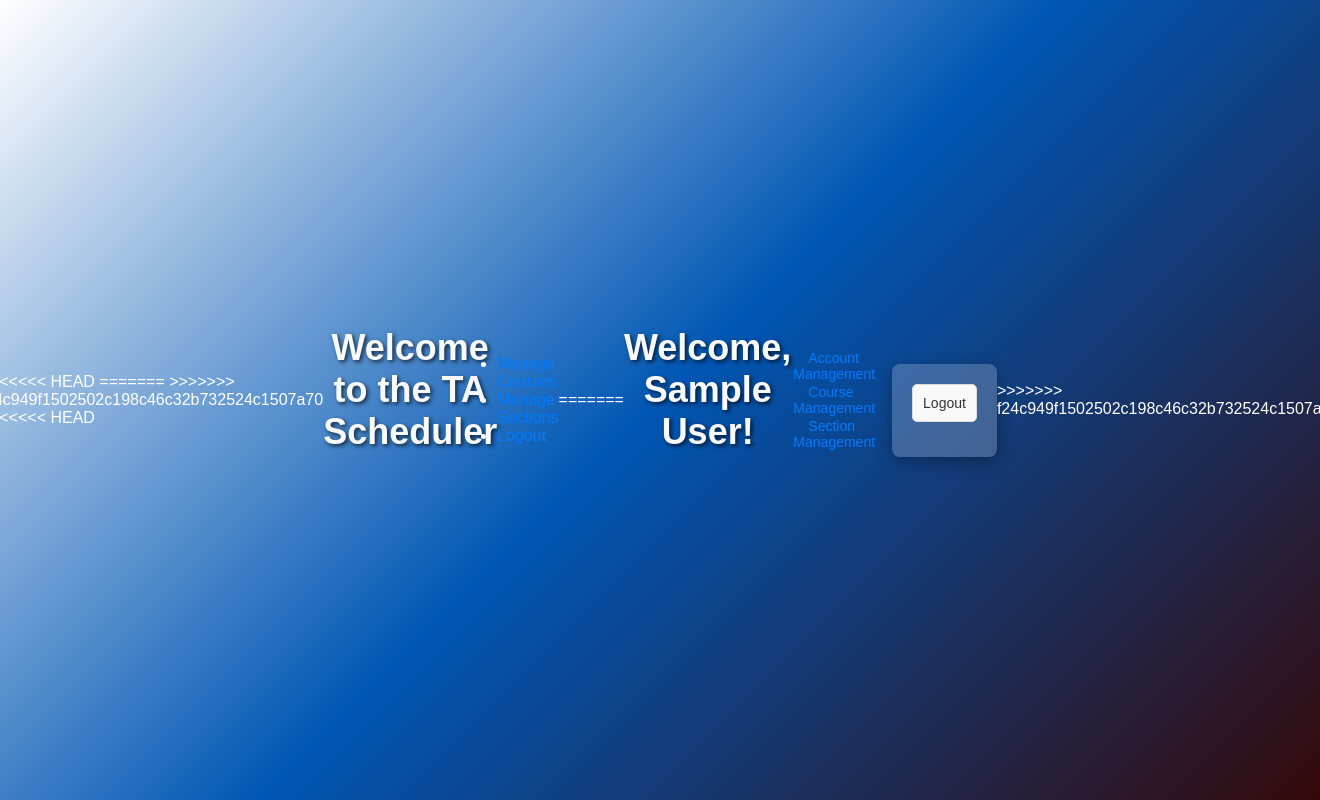
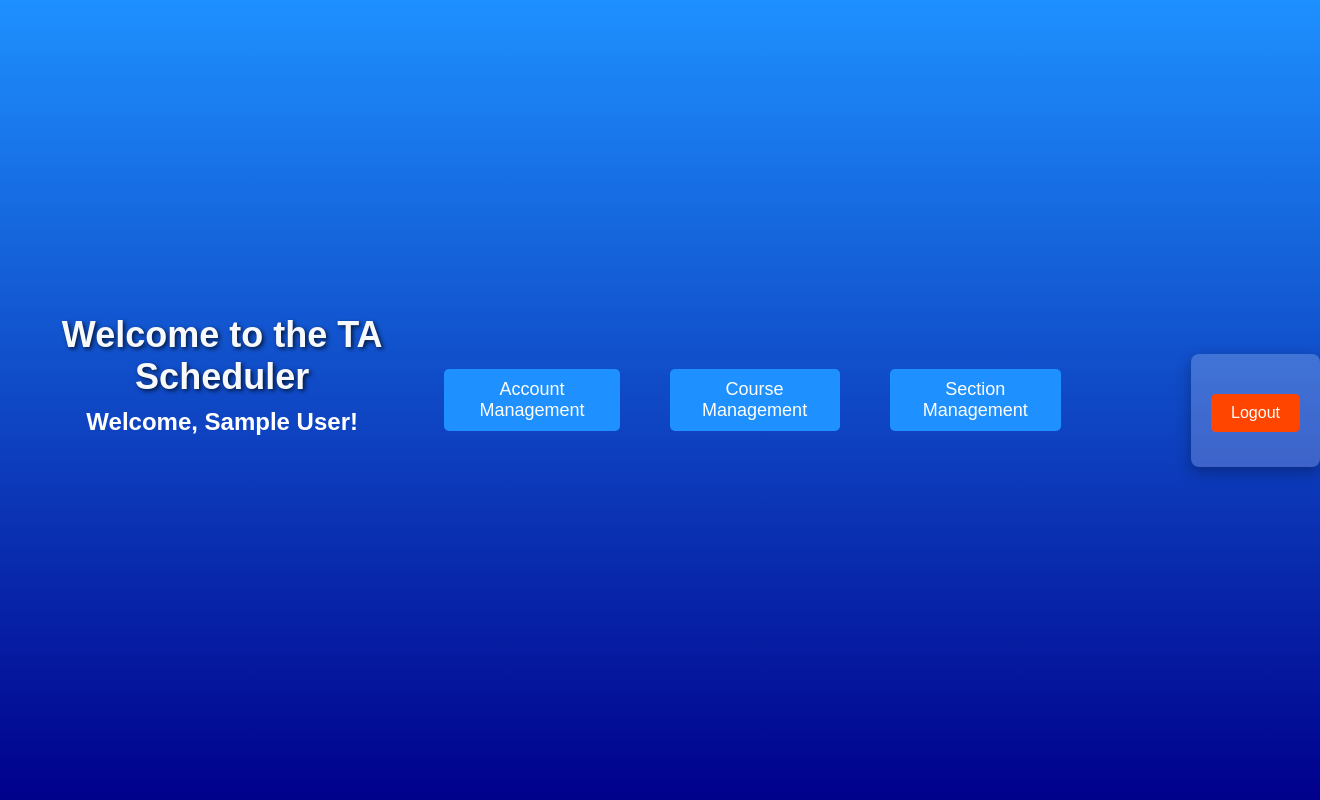
Before and after one commit to 33AndrewM33/TASchedulerApp, a Django app: page /home/ in a window 1320 px wide; the page is wider, and only the part inside the window is pictured. Run offline with Django 5.2, Linux system fonts and the light colour scheme; the visitor is signed in with stand-in values (Sample User, id 1).

Commit message:
Course website functionality

```diff
--- a/DjangoProject/urls.py
+++ b/DjangoProject/urls.py
@@ -1,9 +1,12 @@
 from django.contrib import admin
 from django.shortcuts import render
 from django.urls import path
-from TAScheduler import views  # Import your custom views
-from TAScheduler.views import AccountCreation, AssignTAToLabView, AssignTAToLectureView, DeleteCourseView, EditCourse, LoginManagement, LogoutManagement, CourseCreation
-
+from TAScheduler import views
+from TAScheduler.views import (
+    AccountCreation, AssignTAToLabView, AssignTAToLectureView, CourseCreation,
+    CourseManagement, DeleteCourseView, EditCourse, LoginManagement,
+    LogoutManagement, SectionCreation, SectionManagement
+)
 
 urlpatterns = [
     path('admin/', admin.site.urls),
@@ -11,28 +14,28 @@ urlpatterns = [
     path('logout/', LogoutManagement.as_view(), name='logout'),  # Logout page
 
     # Home and Dashboard
-    path('home/', lambda request: render(request, 'home.html'), name='home'),  # Proper view for home
-    path('home/managecourse/', CourseCreation.as_view(), name='manage_course'),
-    path('home/managecourse/create/', CourseCreation.as_view(), name='course-create'),
-    path('home/managesection/', lambda request: render(request, 'section_list.html'), name='manage_section'),
-    path('home/managesection/create/', lambda request: render(request, 'create_section.html'), name='create_section'),
+    path('home/', lambda request: render(request, 'home.html'), name='home'),  # Home page
+    path('home/managecourse/', CourseManagement.as_view(), name='manage_course'),  # Course management
+    path('home/managesection/', SectionManagement.as_view(), name='manage_section'),  # Section management
+    path('home/managesection/create/', SectionCreation.as_view(), name='create_section'),  # Create section
 
     # Course Editing and Creation
-    path("courses/<str:course_id>/edit/", EditCourse.as_view(), name="edit-course"),
-    path('courses/create/', CourseCreation.as_view(), name='course-create'),  # Alias for course creation
-    path('courses/', CourseCreation.as_view(), name='course-list'),  # List of courses
+    path("courses/<str:course_id>/edit/", EditCourse.as_view(), name="edit-course"),  # Edit course
+    path('courses/create/', CourseCreation.as_view(), name='course-create'),  # Create course
+    path('courses/', CourseCreation.as_view(), name='course-list'),  # List courses
+    path('courses/<int:pk>/delete/', DeleteCourseView.as_view(), name='course-delete'),  # Delete course
 
-    # My branch
-    path("create-account/", AccountCreation.as_view(), name="create-account"),
+    # TA and Lecture Management
     path("labs/<int:lab_id>/assign-ta/", AssignTAToLabView.as_view(), name="assign-ta-to-lab"),
     path("lectures/<int:lecture_id>/assign-ta/", AssignTAToLectureView.as_view(), name="assign-ta-to-lecture"),
     path("labs/", lambda request: render(request, "lab_list.html"), name="lab-list"),
     path("lectures/", lambda request: render(request, "lecture_list.html"), name="lecture-list"),
-    path('courses/<int:pk>/delete/', DeleteCourseView.as_view(), name='course-delete'),
 
-    # From main merge
-    path('forgot_password/', views.forgot_password, name='forgot_password'),  # Forgot password
-    path('home/accountmanagement/', views.account_management, name='account_management'),  # Account management
-    path("home/accountmanagement/edit/<int:user_id>/", views.edit_user, name="edit_user"),  # New edit user route
+    # Account Management
+    path("create-account/", AccountCreation.as_view(), name="create-account"),
+    path('home/accountmanagement/', views.account_management, name='account_management'),
+    path("home/accountmanagement/edit/<int:user_id>/", views.edit_user, name="edit_user"),  # Edit user
 
+    # Forgot Password
+    path('forgot_password/', views.forgot_password, name='forgot_password'),
 ]
--- a/TAScheduler/CourseTests/tests_courses.py
+++ b/TAScheduler/CourseTests/tests_courses.py
@@ -5,6 +5,7 @@ from django.urls import reverse
 from TAScheduler.models import TA, Administrator, Course, Instructor, InstructorToCourse, Section, User
 from django.core.exceptions import PermissionDenied
 from django.db.models.deletion import ProtectedError
+
 
 
 class AssignInstructorToCourseTest(TestCase):
--- a/static/css/style.css
+++ b/static/css/style.css
@@ -244,3 +244,21 @@ a:hover {
     background-color: #218838;
     transform: scale(1.05);
 }
+
+.create-button {
+    display: inline-block; /* Ensure it behaves like a button */
+    text-align: center;
+    background-color: #000; /* Black background */
+    color: #fff; /* White text */
+    font-weight: bold;
+    padding: 10px 15px;
+    margin-top: 20px;
+    border-radius: 5px;
+    text-decoration: none; /* Remove underline */
+    transition: all 0.3s ease;
+}
+
+.create-button:hover {
+    background-color: #333; /* Darker black for hover */
+    transform: scale(1.1);
+}
--- a/templates/home.html
+++ b/templates/home.html
@@ -1,54 +1,90 @@
-<<<<<<< HEAD
-=======
 {% load static %}
->>>>>>> f24c949f1502502c198c46c32b732524c1507a70
 <!DOCTYPE html>
 <html lang="en">
 <head>
     <meta charset="UTF-8">
-<<<<<<< HEAD
     <meta name="viewport" content="width=device-width, initial-scale=1.0">
     <title>Home</title>
+    <link rel="stylesheet" href="{% static 'css/style.css' %}">
+    <style>
+        body {
+            font-family: Arial, sans-serif;
+            background: linear-gradient(to bottom, #1e90ff, #00008b);
+            color: white;
+            text-align: center;
+            margin: 0;
+            padding: 0;
+        }
+        header {
+            margin-bottom: 50px;
+        }
+        h1, h2 {
+            margin: 10px 0;
+        }
+        nav {
+            display: flex;
+            justify-content: center;
+            align-items: center;
+            gap: 50px;
+            margin: 30px 0;
+        }
+        nav a {
+            text-decoration: none;
+            font-size: 18px;
+            padding: 10px 20px;
+            color: white;
+            background-color: #1e90ff;
+            border-radius: 5px;
+            transition: background-color 0.3s ease;
+        }
+        nav a:hover {
+            background-color: #4169e1;
+        }
+        .logout-container {
+            margin-left: 80px; /* Adds space between the main buttons and the logout button */
+        }
+        .logout-button {
+            margin-top: 20px;
+            padding: 10px 20px;
+            font-size: 16px;
+            color: white;
+            background-color: #ff4500;
+            border: none;
+            border-radius: 5px;
+            cursor: pointer;
+        }
+        .logout-button:hover {
+            background-color: #ff6347;
+        }
+        .messages {
+            margin: 20px auto;
+            padding: 10px;
+            background-color: #32cd32;
+            border-radius: 5px;
+            color: black;
+            width: fit-content;
+            text-align: center;
+        }
+    </style>
 </head>
 <body>
     <header>
         <h1>Welcome to the TA Scheduler</h1>
+        <h2>Welcome, {{ user.first_name }} {{ user.last_name }}!</h2>
     </header>
 
     <nav>
-        <ul>
-            <li><a href="{% url 'manage_course' %}">Manage Courses</a></li>
-            <li><a href="{% url 'manage_section' %}">Manage Sections</a></li>
-            <li><a href="{% url 'logout' %}">Logout</a></li>
-        </ul>
+        <a href="{% url 'account_management' %}">Account Management</a>
+        <a href="{% url 'manage_course' %}">Course Management</a>
+        <a href="{% url 'manage_section' %}">Section Management</a>
+        <div class="logout-container">
+            <form action="{% url 'logout' %}" method="post">
+                {% csrf_token %}
+                <input type="submit" class="logout-button" value="Logout">
+            </form>
+        </div>
     </nav>
-=======
-    <title>Home</title>
-    <link rel="stylesheet" href="{% static 'css/style.css' %}">
-</head>
-<body>
-    <header>
-        <h1>Welcome, {{ user.first_name }} {{ user.last_name }}!</h1>
-    </header>
-    <nav>
-        <table>
-            <tr>
-                <td>
-                    <a class="nav-button" href="{% url 'account_management' %}">Account Management</a>
-                </td>
-            </tr>
-            <tr>
-                <td>
-                    <a class="nav-button" href="{% url 'manage_course' %}">Course Management</a>
-                </td>
-            </tr>
-            <tr>
-                <td>
-                    <a class="nav-button" href="{% url 'manage_section' %}">Section Management</a>
-                </td>
-            </tr>
-        </table>
-    </nav>
+
     <section>
         <!-- Display success messages -->
         {% if messages %}
@@ -59,12 +95,5 @@
         </div>
         {% endif %}
     </section>
-    <footer>
-        <form action="{% url 'logout' %}" method="post">
-            {% csrf_token %}
-            <input type="submit" class="logout-button" value="Logout">
-        </form>
-    </footer>
->>>>>>> f24c949f1502502c198c46c32b732524c1507a70
 </body>
 </html>
```
Also changed, not shown: TAScheduler/views.py (+208 -95 lines), static/css/course_management.css (added, +188 -0 lines), templates/manage_course.html (+68 -3 lines).
